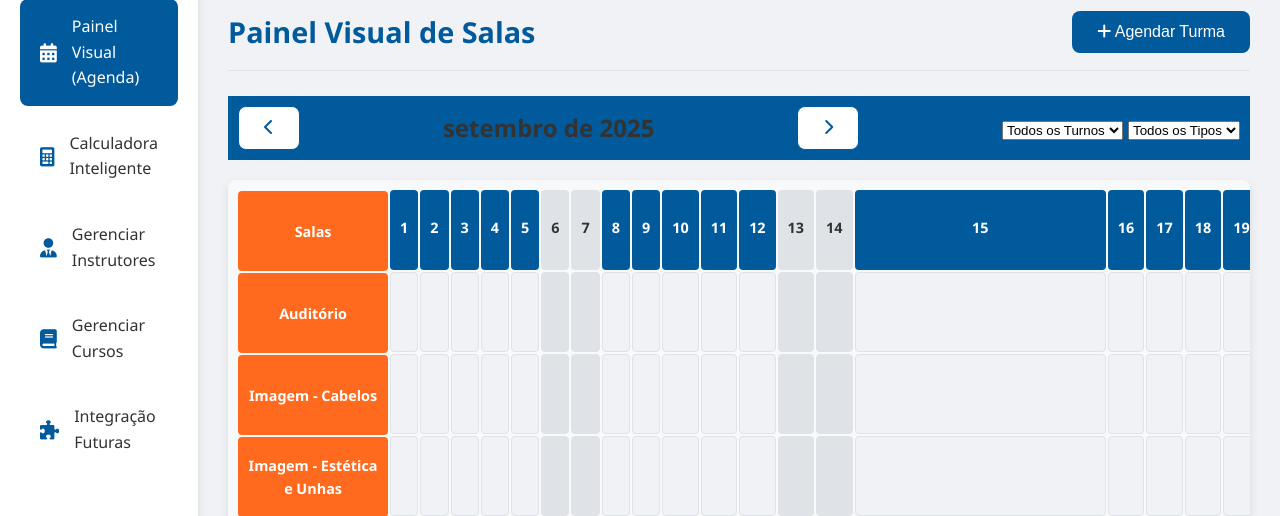
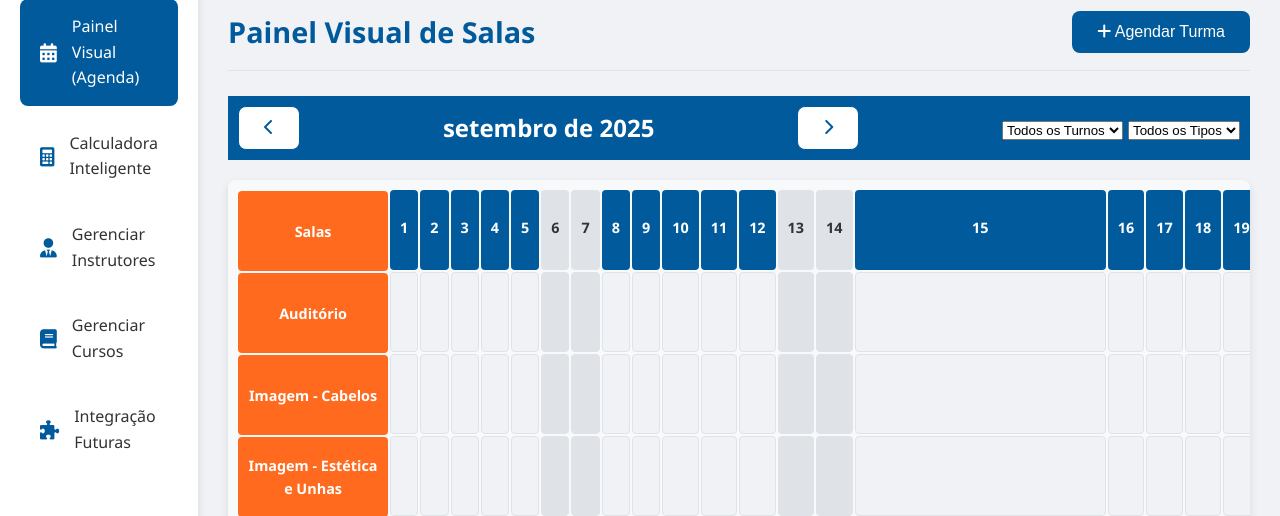
Before and after one commit to SpellmanKing/mapa-sala, a PHP site: page / in a window 1280 px wide. Shown: the part 21-537 px from the top of the page. Run offline with PHP 8.4, Linux system fonts and the light colour scheme; data comes from the database, SQL or seed files in the repository.

Commit message:
Atualização do projeto v2.0 24/09

```diff
--- a/public/css/style.css
+++ b/public/css/style.css
@@ -198,8 +198,8 @@ body {
 }
 
 .calendar-header h2 {
-    font-size: 1.5rem;
-    color: var(--dark-gray);
+  font-size: 1.5rem;
+  color: var(--white);
 }
 
 .calendar-grid {
```
